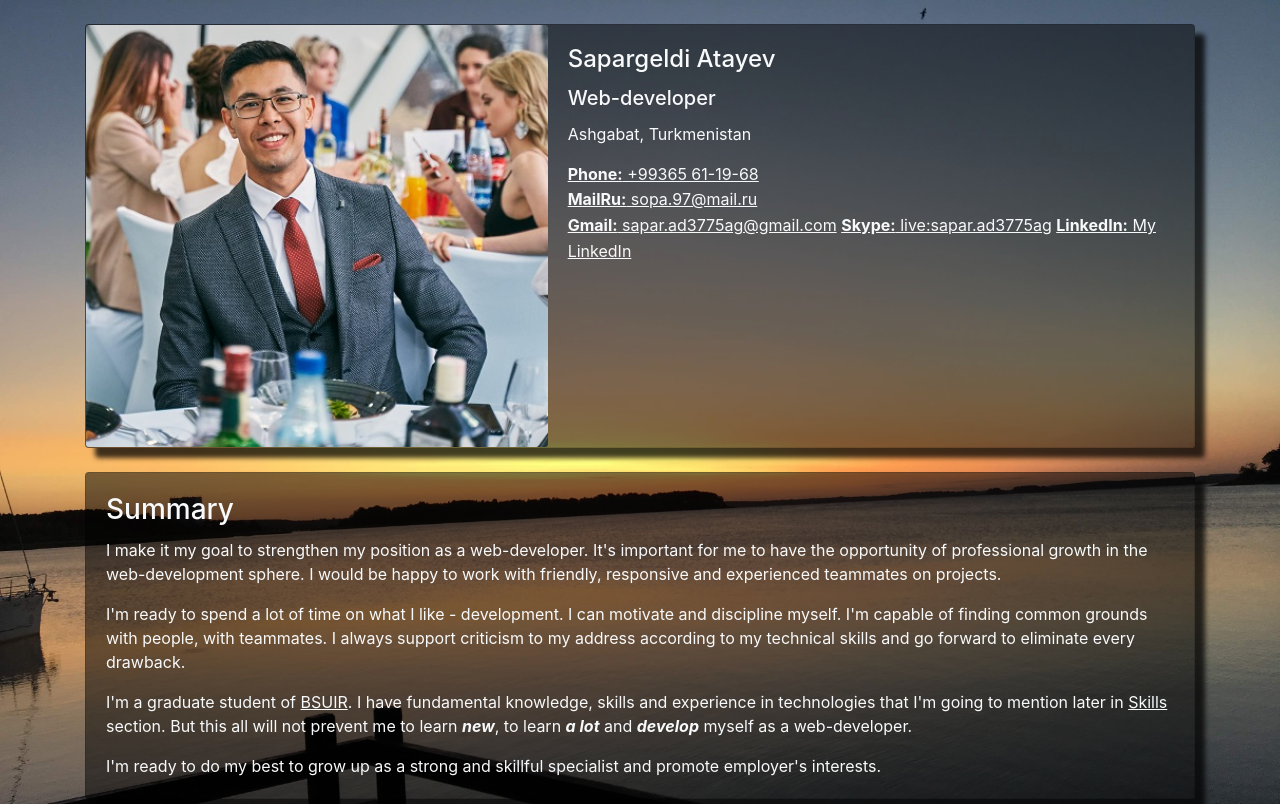
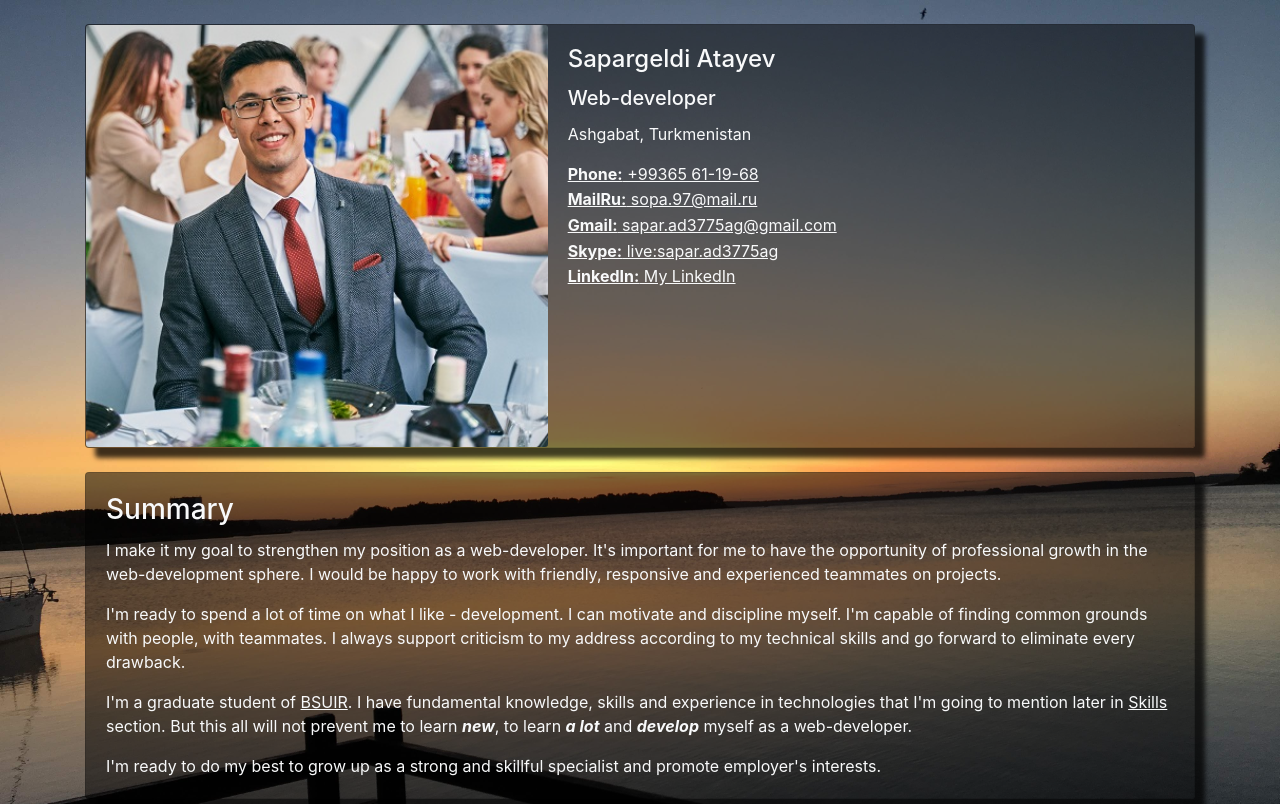
Before and after one commit to saparatayev/rsschool-2019Q1-cv, a plain HTML site: page index.html in a window 1280 px wide. Shown: the top 804 px of the page. Drawn offline with Linux system fonts and the light colour scheme.

Commit message:
added br tag

```diff
--- a/index.html
+++ b/index.html
@@ -28,8 +28,8 @@
                         <p class="card-text l-height">
                             <a class="text-light" href="tel:+99365611968"><strong>Phone:</strong> +99365 61-19-68 <br></a>
                             <a class="text-light" target="_blank" href="mailto:sopa.97@mail.ru"><strong>MailRu:</strong> sopa.97@mail.ru <br></a>
-                            <a class="text-light" target="_blank" href="mailto:sapar.ad3775ag@gmail.com"><strong>Gmail:</strong> sapar.ad3775ag@gmail.com</a>
-                            <a class="text-light" href="#"><strong>Skype:</strong> live:sapar.ad3775ag</a>
+                            <a class="text-light" target="_blank" href="mailto:sapar.ad3775ag@gmail.com"><strong>Gmail:</strong> sapar.ad3775ag@gmail.com<br></a>
+                            <a class="text-light" href="#"><strong>Skype:</strong> live:sapar.ad3775ag<br></a>
                             <a class="text-light" target="_blank" href="http://linkedin.com/in/sapar-atayev-947640179"><strong>LinkedIn:</strong> My LinkedIn</a>
                         </p>
 
```
